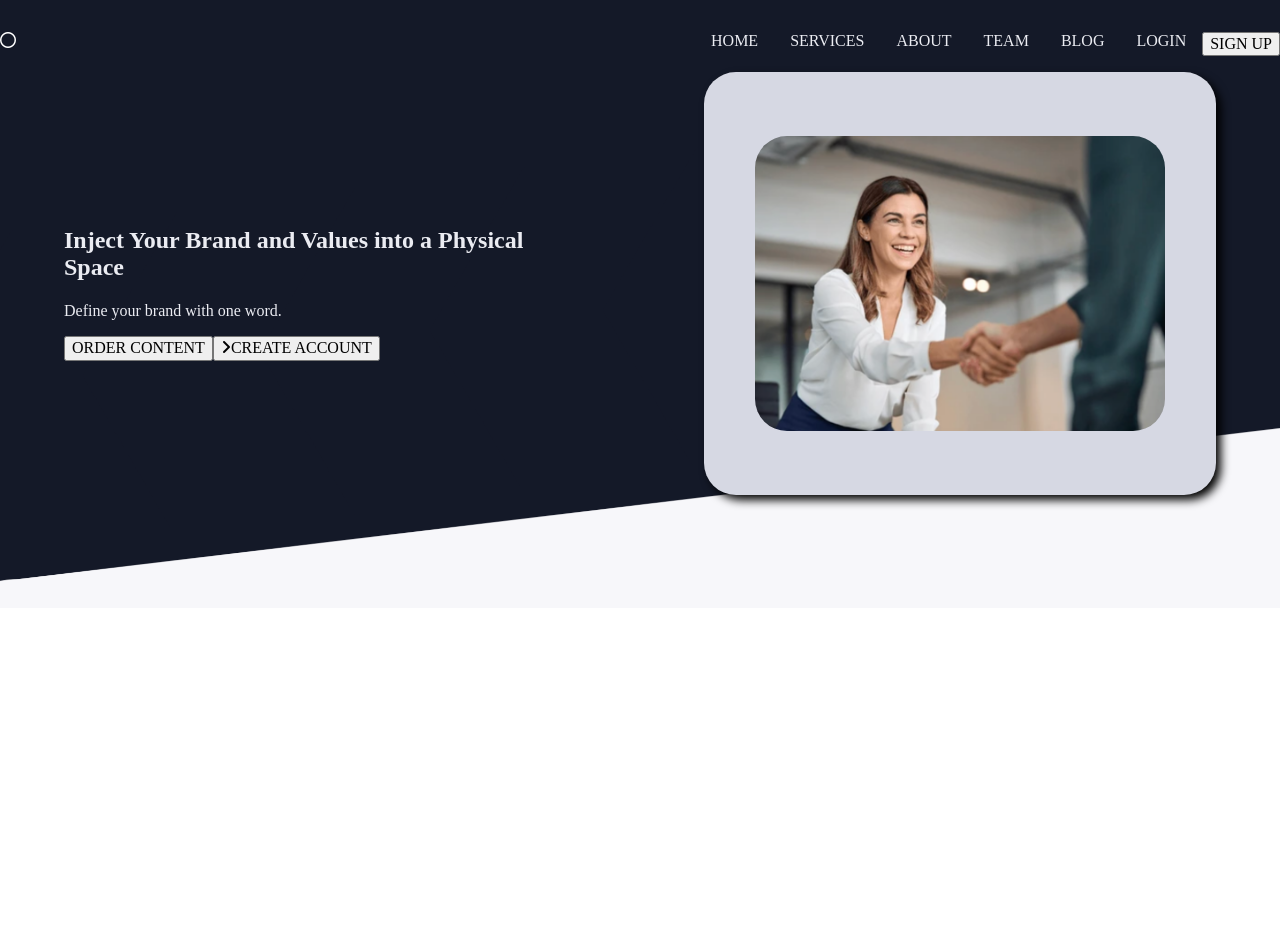
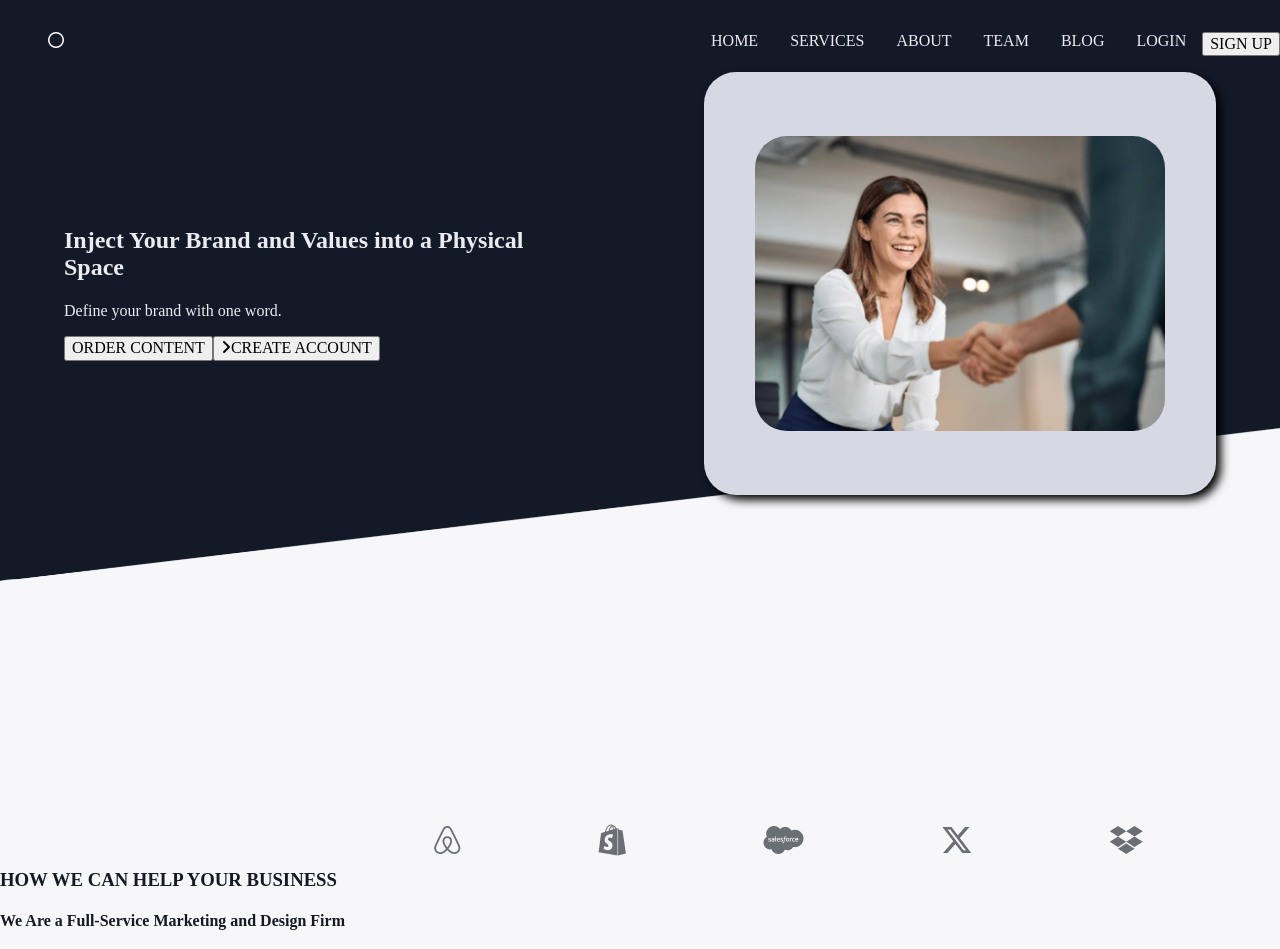
Before and after one commit to BeKind-Rewind/push, a plain HTML site: page index.html in a window 1280 px wide. Shown: the top 949 px of the page. Drawn offline with Linux system fonts and the light colour scheme.

Commit message:
updating color properties

```diff
--- a/css/style.css
+++ b/css/style.css
@@ -31,11 +31,14 @@
   --lt-grey-button: rgb(235, 236, 242);
   /* (dark BG/Logo grey) */
   --lt-font-logo: rgb(107, 110, 117);
+  /* background */
+  --lt-background: rgb(247, 247, 250);
 }
 
 
 body {
   color: var(--dk-blue);
+  background-color: var(--lt-background);
 }
 
 
@@ -48,6 +51,7 @@ header {
   background-repeat: no-repeat;
   color: var(--lt-grey-button);
   height:70rem;
+  margin-bottom: -20rem;
 }
 
 nav {
@@ -135,10 +139,23 @@ ul {
   justify-content: center;
 }
 
+/* ********
+*** Major Sections
+******** */
+
+#order {
+  background-color: var(--dk-blue);
+}
+
+/* ********
+*** Margin & Padding
+******** */
+
+
 .margin-l3 {
   margin-left: 3rem;
 }
 
 .margin-l50pc {
-  margin-left: 50%;
+  margin-left: 20%;
 }
--- a/index.html
+++ b/index.html
@@ -15,7 +15,7 @@
 	<body>
 		<header>
 			<nav class="flex between">
-				<i class="fa-regular fa-circle margin-l6" style="color: #ffffff;"></i>
+				<i class="fa-regular fa-circle margin-l3" style="color: #ffffff;"></i>
 				<ul class="flex">
 					<li><a href="#">HOME</a></li>
 					<li><a href="#">SERVICES</a></li>
@@ -40,15 +40,18 @@
 				</section>
 			</section>
 		</header>
+
+
 			<section id="partner_nav">
 				<ul class="flex evenly margin-l50pc">
-					<li><i class="fa-brands fa-airbnb fa-2xl" style="color: var(--lt-font-logo)"></i></li>
-					<li><i class="fa-brands fa-shopify fa-2xl" style="color: var(--lt-font-logo)"></i></li>
-					<li><i class="fa-brands fa-salesforce fa-2xl" style="color: var(--lt-font-logo)"></i></li>
-					<li><i class="fa-brands fa-x-twitter fa-2xl" style="color: var(--lt-font-logo)"></i></li>
-					<li><i class="fa-brands fa-dropbox fa-2xl" style="color: var(--lt-font-logo)"></i></li>
+					<li><i class="fa-brands fa-airbnb fa-2xl logo_big" style="color: var(--lt-font-logo)"></i></li>
+					<li><i class="fa-brands fa-shopify fa-2xl logo_big" style="color: var(--lt-font-logo)"></i></li>
+					<li><i class="fa-brands fa-salesforce fa-2xl logo_big" style="color: var(--lt-font-logo)"></i></li>
+					<li><i class="fa-brands fa-x-twitter fa-2xl logo_big" style="color: var(--lt-font-logo)"></i></li>
+					<li><i class="fa-brands fa-dropbox fa-2xl logo_big" style="color: var(--lt-font-logo)"></i></li>
 				</ul>
 			</section>
+
 
 			<section id="service">
 				<section>
@@ -81,6 +84,7 @@
 				</section>
 			</section>
 
+
 			<section id="solutions">
 				<section>
 					<img src="./assets/up.png" alt="up" class="pics">
@@ -92,6 +96,7 @@
 					<button>GALLERY</button>
 				</section>
 			</section>
+
 
 			<section id="how">
 				<h2>HOW DOES IT WORK</h2>
@@ -118,6 +123,7 @@
 				</section>
 				<button>VIEW HOW IT WORKS</button>
 			</section>
+
 
 			<section id="core">
 				<div>
@@ -173,6 +179,7 @@
 
 			</section>
 
+
 			<section id="integrated">
 				<section>
 					<img src="#" alt="brand">
@@ -185,6 +192,7 @@
 				</section>
 			</section>
 
+
 			<section id="blog">
 				<h3>PERCEPTION IS REALITY.</h3>
 				<h4>WHAT CLIENT'S SAY.</h4>
@@ -195,9 +203,18 @@
 				</div>
 			</section>
 
-			<section id="order">
 
+			<section id="order" class="flex evenly">
+				<section>
+					<h3>AT YOUR FINGER TIPS</h3>
+					<h4>Goes Where You Go</h4>
+				</section>
+				<section>
+					<button>Order</button>
+					<button>Contact US</button>
+				</section>
 			</section>
+
 
 			<footer>
 				<ul class="flex">
```
